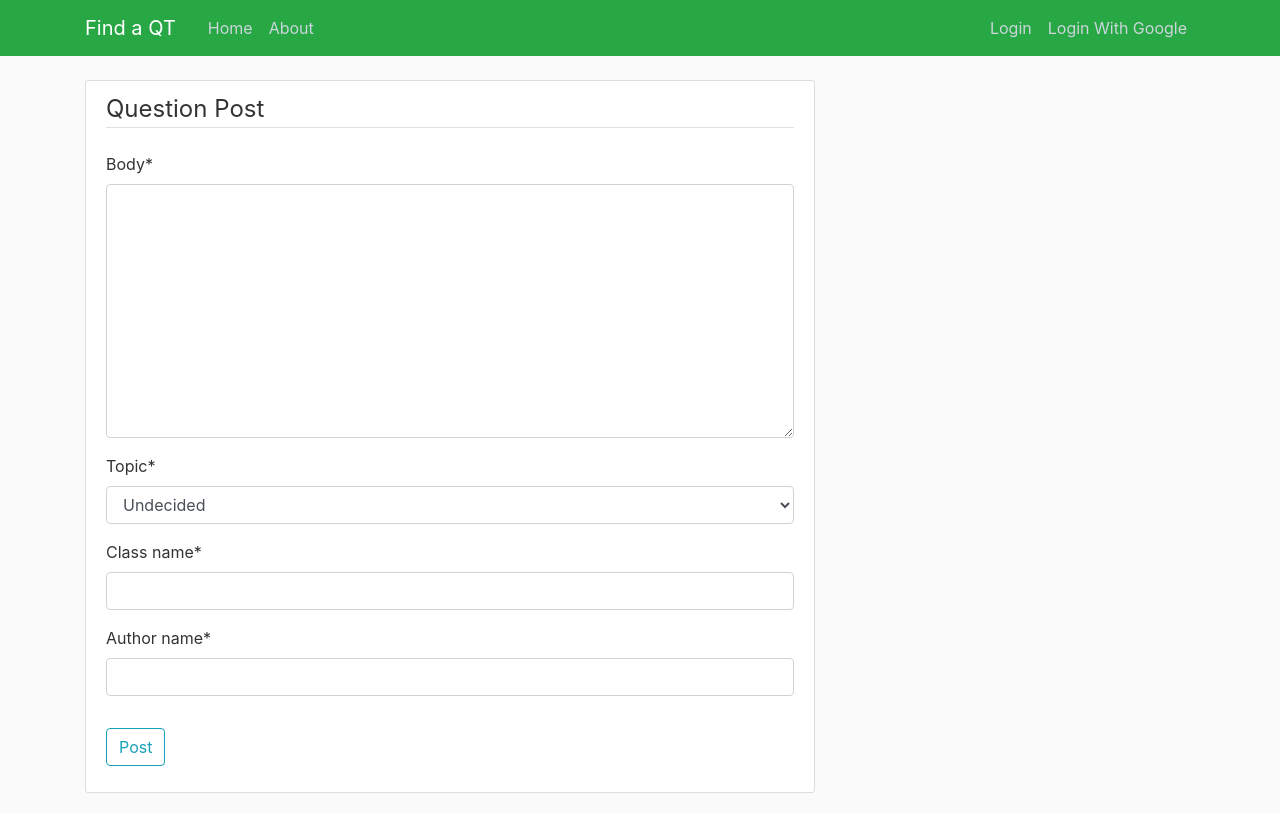
After one commit to jtkim03/Find-a-QT, a Django app: page /questions/new/ in a window 1280 px wide. The commit adds this page. Run offline with Django 3.2, Linux system fonts and the light colour scheme; some libraries are stand-ins or nearby versions.

Commit message:
post question form added

```diff
--- a/find_a_qt/models.py
+++ b/find_a_qt/models.py
@@ -1,5 +1,6 @@
 from django.db import models
 from phonenumber_field.modelfields import PhoneNumberField
+from django.urls import reverse
 
 FRESHMAN = 'FR'
 SOPHOMORE = 'SO'
@@ -93,7 +94,12 @@ class Question(models.Model):
     )
 
     class_name = models.CharField(max_length=50, default = "")
+    author_name = models.CharField(max_length=50, default = "")
 
+    #date?
     #urgency
     #picture
     #topic??
+
+    #def get_absolute_url(self):
+     #   return reverse('questions-detail', kwargs={'pk': self.pk})
--- /dev/null
+++ b/find_a_qt/templates/find_a_qt/Question_form.html
@@ -0,0 +1,16 @@
+{% extends "find_a_qt/base.html" %}
+{% load crispy_forms_tags %}
+{% block content %}
+    <div class="content-section">
+        <form method="POST">
+            {% csrf_token %}
+            <fieldset class="form-group">
+                <legend class="border-bottom mb-4">Question Post</legend>
+                {{ form|crispy }}
+            </fieldset>
+            <div class="form-group">
+                <button class="btn btn-outline-info" type="submit">Post</button>
+            </div>
+        </form>
+    </div>
+{% endblock %}
--- a/find_a_qt/templates/find_a_qt/base.html
+++ b/find_a_qt/templates/find_a_qt/base.html
@@ -59,21 +59,19 @@
       <div class="col-md-8">
 
         {% if messages %}
-        {% for message in messages %}
-        <div class="alert alert-{{ message.tags }}">
-          {{ message }}
-        </div>
-        {% endfor %}
+          {% for message in messages %}
+            <div class="alert alert-{{ message.tags }}">
+              {{ message }}
+            </div>
+          {% endfor %}
         {% endif %}
-
+        {% block content %}{% endblock %}
       </div>
       <div class="col-md-4">
       </div>
     </div>
   </main>
-  <div class="row d-flex">
-    {% block content %}{% endblock %}
-  </div>
+
 
   <!-- Optional JavaScript -->
   <!-- jQuery first, then Popper.js, then Bootstrap JS -->
--- a/find_a_qt/urls.py
+++ b/find_a_qt/urls.py
@@ -2,7 +2,7 @@ from django.urls import path
 
 from . import views
 from django.contrib.staticfiles.URLs import staticfiles_urlpatterns
-from .views import QuestionListView
+from .views import QuestionListView, QuestionDetailView, QuestionCreateView
 
 urlpatterns = [
     path('', views.home_view, name='index'),
@@ -10,5 +10,5 @@ urlpatterns = [
     path('studentregister', views.student_register, name = 'studentregister'),
     path('tutorregister', views.tutor_register, name = 'tutorregister'),
     path('questions', QuestionListView.as_view(), name = 'viewquestions'),
-    #path('questions', views.Q_view, name = 'questions'),
+    path('questions/<int:pk>/', QuestionDetailView.as_view(), name = 'viewquestions-detail'),
 ]
--- a/find_a_qt/views.py
+++ b/find_a_qt/views.py
@@ -7,7 +7,7 @@ from django import forms
 from .models import Student, Question
 from allauth.socialaccount.models import SocialAccount
 
-from django.views.generic import ListView
+from django.views.generic import ListView, DetailView, CreateView
 
 # Create your views here.
 def about_view(request):
@@ -16,16 +16,21 @@ def home(request):
     context = {}
     return render(request,'find_a_qt/home.html',context)
 
-def Q_view(request):
-    context = {
-        'questions': Question.objects.all()
-    }
-    return render(request,'find_a_qt/questions.html', context)
-
 class QuestionListView(ListView):
     model = Question
     template_name = 'find_a_qt/questions.html'
     context_object_name = 'questions'
+
+class QuestionDetailView(DetailView):
+    model = Question
+
+class QuestionCreateView(CreateView):
+    model = Question
+    fields = ['body', 'topic', 'class_name', 'author_name']
+
+    def form_valid(self, form):
+        form.instance.author = self.request.user
+        return super().form_valid(form)
 
 
 
--- a/mysite/urls.py
+++ b/mysite/urls.py
@@ -17,7 +17,7 @@ from django.conf.urls import url
 from django.contrib import admin
 from django.contrib.auth import views as auth_views
 from django.urls import path, include
-from find_a_qt.views import home, student_register, tutor_register, Q_view, QuestionListView
+from find_a_qt.views import home, student_register, tutor_register, QuestionListView, QuestionDetailView, QuestionCreateView
 from django.views.generic import TemplateView
 from users import views as user_views
 from django.conf import settings
@@ -36,7 +36,10 @@ urlpatterns = [
     #path('addstudent/', add_student, name='addstudent')
     path('tutorregister/', tutor_register, name='tutorregister'),
     path('profile/', user_views.profile, name='profile'),
+
     path('questions/', QuestionListView.as_view(), name='viewquestions'),
+    path('questions/new/', QuestionCreateView.as_view(), name='createquestions'),
+    path('questions/<int:pk>/', QuestionDetailView.as_view(), name = 'viewquestions-detail'),
 ]
 
 if settings.DEBUG:
```
Also changed, not shown: find_a_qt/templates/find_a_qt/Question_detail.html (added, +18 -0 lines), find_a_qt/templates/find_a_qt/questions.html (+9 -4 lines), users/templates/users/profile.html (+3 -6 lines), find_a_qt/migrations/0005_question_author_name.py (added).
